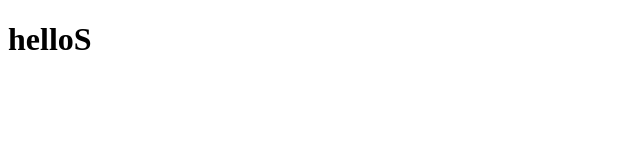
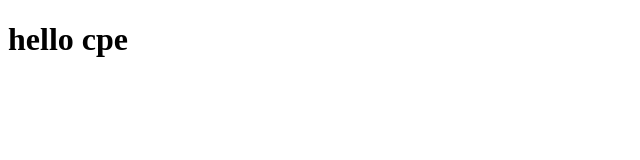
Before and after one commit to CinnamonZENB/git-101-yt, a plain HTML site: page index.html in a window 1280 px wide. Shown: the full height of the page, 0-640 px from the left. Drawn offline with Linux system fonts and the light colour scheme.

Commit message:
edit text

```diff
--- a/index.html
+++ b/index.html
@@ -7,6 +7,6 @@
     <title>Document</title>
 </head>
 <body>
-    <h1>helloS</h1>
+    <h1>hello cpe</h1>
 </body>
 </html>
```
